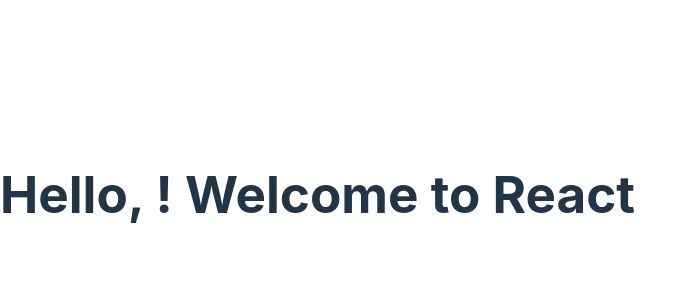
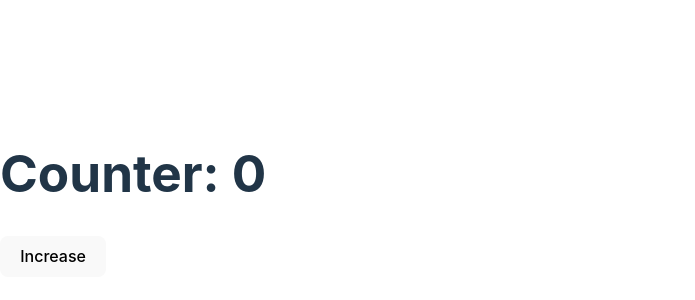
Before and after one commit to patriciakennedy/react-basics-project, a React (Vite) app: page / in a window 1280 px wide. Shown: the part 206-506 px from the top of the page, without its empty margins (0-695 px from the left). Built offline with nearby package versions, Linux system fonts and the light colour scheme.

Commit message:
Added state with a counter in App.jsx

```diff
--- a/src/App.jsx
+++ b/src/App.jsx
@@ -1,10 +1,16 @@
 import Greeting from './Greeting';
+import { useState } from 'react';
 
 function App() {
+    // step1: define the state
+    const [count, setCount] = useState(0);
+
     return (
         <>
             <div>
-                <Greeting />
+                {/*step2: display state*/}
+                <h1>Counter: {count}</h1>
+                <button onClick={() => setCount(count + 1)}>Increase</button>
             </div>
         </>
     );
--- a/src/Greeting.jsx
+++ b/src/Greeting.jsx
@@ -1,5 +1,11 @@
+// A better approach is using React Fragments (<>...</>) to avoid unnecessary <div> elements in the DOM:
 function Greeting(props) {
-    return <h1>Hello, {props.name}! Welcome to React </h1>;
+    return (
+        <>
+            <h1>Hello, {props.name}! Welcome to React</h1>
+            <h1>Nice meeting you, {props.name}! Welcome to React</h1>
+        </>
+    );
 }
 
 export default Greeting;
```
